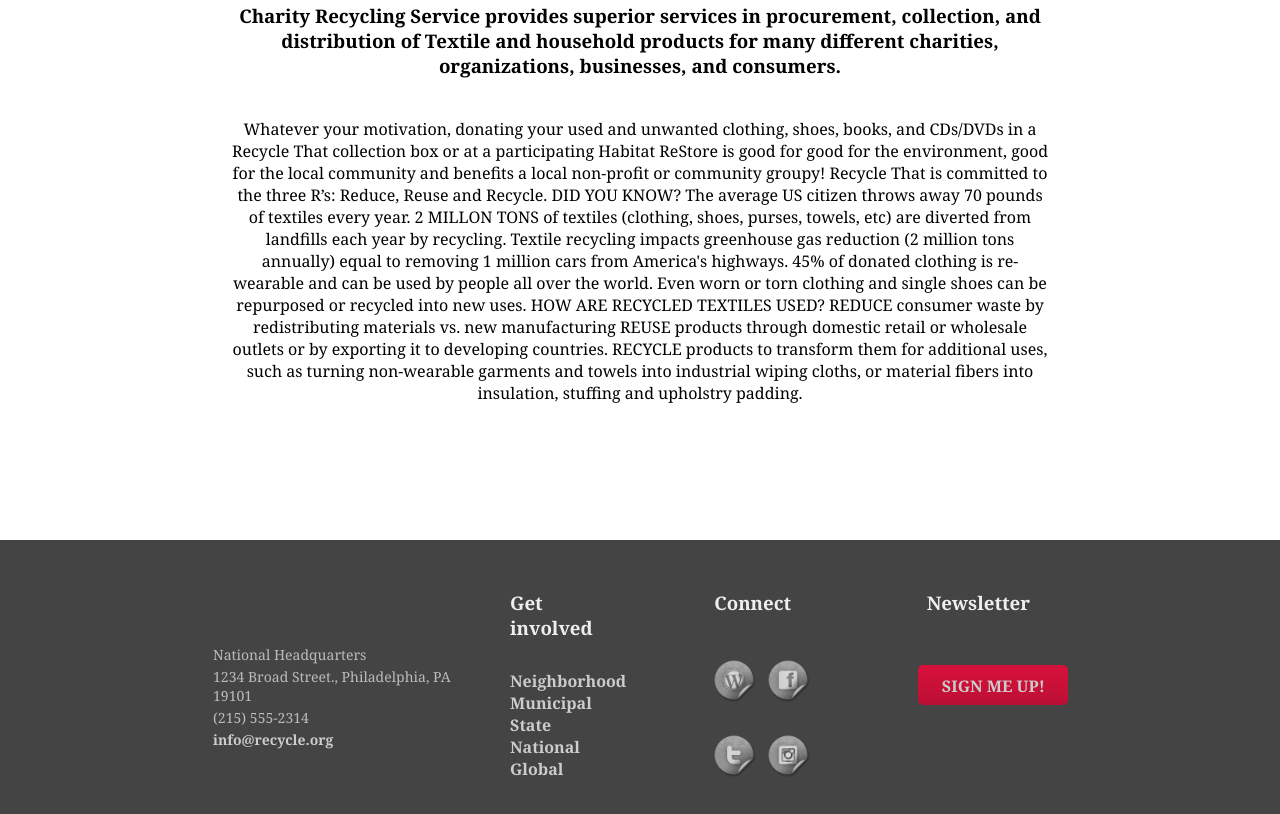
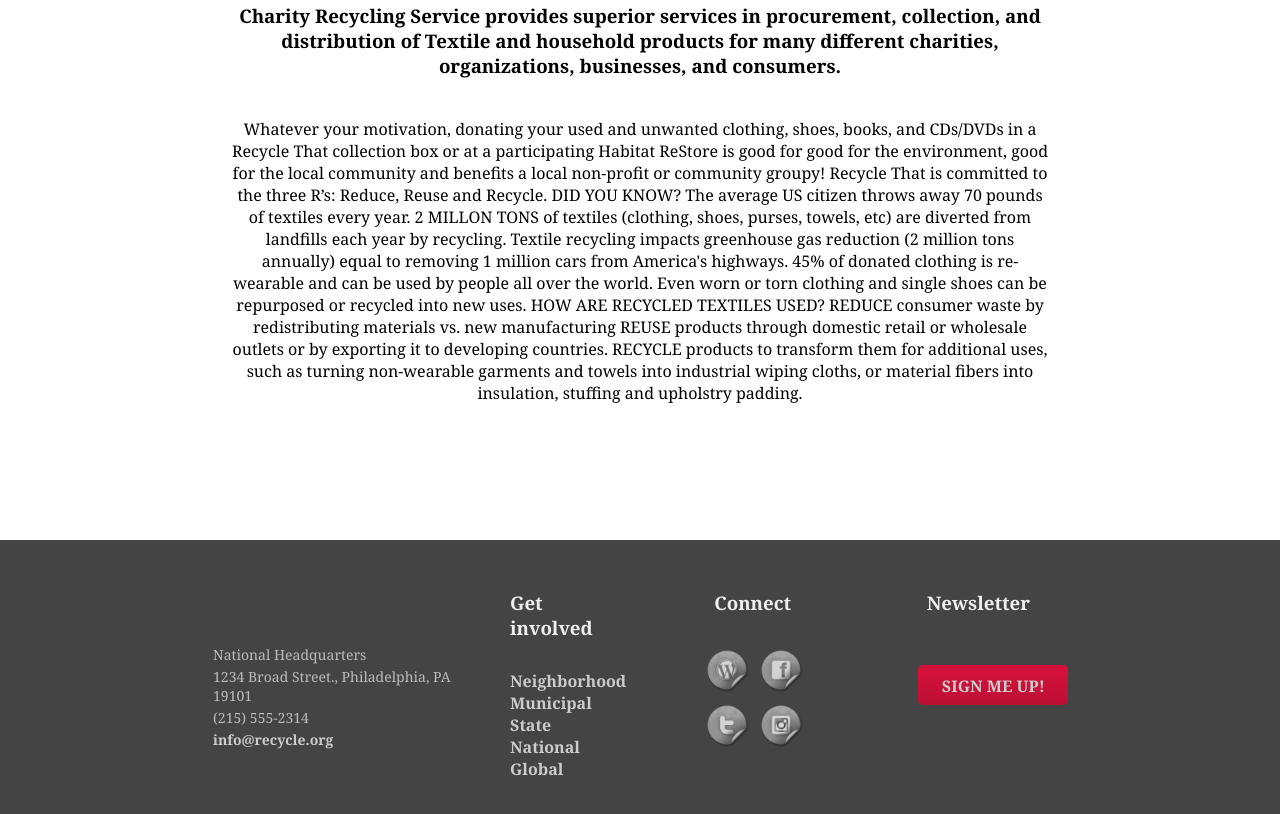
Before and after one commit to kmccloskey/recycling, a plain HTML site: page why.html in a window 1280 px wide. Shown: the part 372-1186 px from the top of the page. Drawn offline with Linux system fonts and the light colour scheme.

Commit message:
fix spacing in social media buttons

```diff
--- a/css/footer.css
+++ b/css/footer.css
@@ -49,6 +49,9 @@ footer img {
   -webkit-filter: grayscale(1);
   filter: grayscale(1);
   width: 50px;
+  /*---to avoid conflicts from why.css---*/
+  margin: 0px;
+  float: none;
 }
 
 footer img:hover {
@@ -71,7 +74,7 @@ footer img:hover {
 }
 
 section#connect ul {
-  padding: 0px 0px 0px 35px;
+  padding: 0px 0px 0px 38px;
   margin: 0;
 }
 
```
